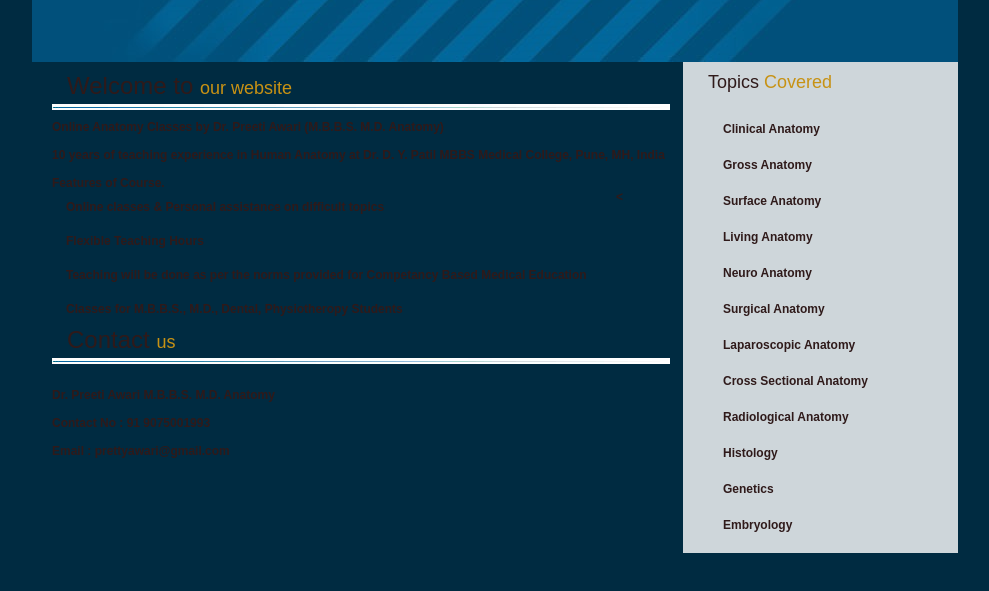
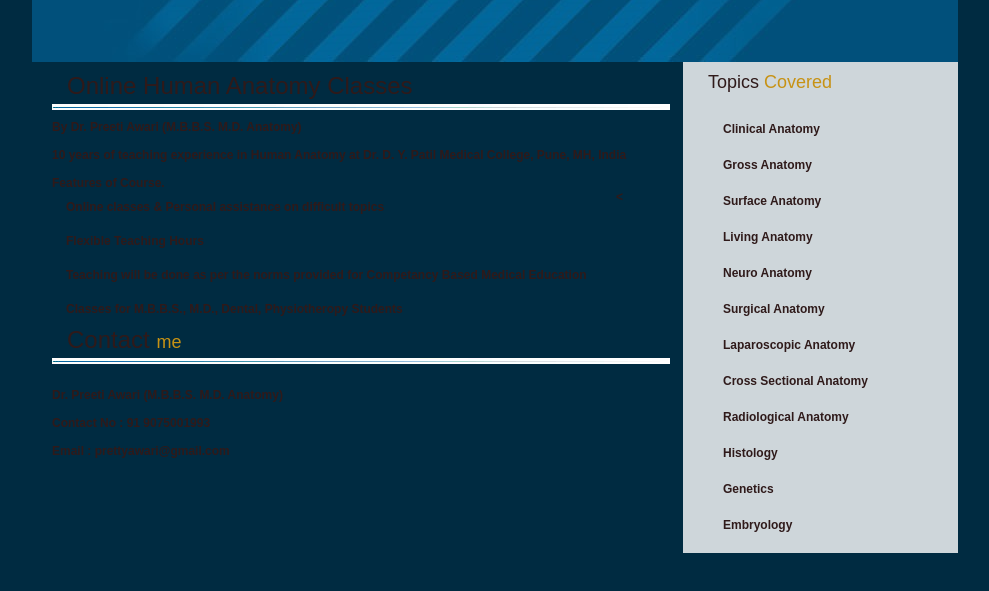
Before and after one commit to shivshankarawari/AnatomyOnlineClasses, a plain HTML site: page index.html in a window 1280 px wide. Shown: the part 137-728 px from the top of the page, without its empty margins (145-1134 px from the left). Drawn offline with Linux system fonts and the light colour scheme.

Commit message:
Update index.html

```diff
--- a/index.html
+++ b/index.html
@@ -15,9 +15,9 @@
 <div class="mid-wraper-top">
 <div class="mid-leftouter">
 <div class="mid-left-container">
-<h1>Welcome to <span class="yellow-heading">our website</span></h1>
-<p><b>Online Anatomy Classes by Dr. Preeti Awari (M.B.B.S. M.D. Anatomy)<br> <br>
-<p><b>10 years of teaching experience in Human Anatomy at Dr. D. Y. Patil MBBS Medical College, Pune, MH, India </br>
+<h1>Online Human Anatomy Classes </span></h1>
+<p><b>By Dr. Preeti Awari (M.B.B.S. M.D. Anatomy)<br> <br>
+<p><b>10 years of teaching experience in Human Anatomy at Dr. D. Y. Patil Medical College, Pune, MH, India </br>
 <br>
 </p>
 <p>Features of Course.</p>
@@ -26,8 +26,8 @@
 <p class="left-bullet">Teaching will be done as per the norms provided for Competancy Based Medical Education </p>
 <p class="left-bullet">Classes for M.B.B.S., M.D., Dental, Physiotheropy Students</p>
 
-<<h1>Contact <span class="yellow-heading">us</span></h1> <br>
-<p><b>Dr. Preeti Awari M.B.B.S. M.D. Anatomy <br> <br>
+<<h1>Contact <span class="yellow-heading">me</span></h1> <br>
+<p><b>Dr. Preeti Awari (M.B.B.S. M.D. Anatomy) <br> <br>
 	Contact No : 91 9075001993<br> <br>
 	Email : prettyawari@gmail.com </b>
 
```
